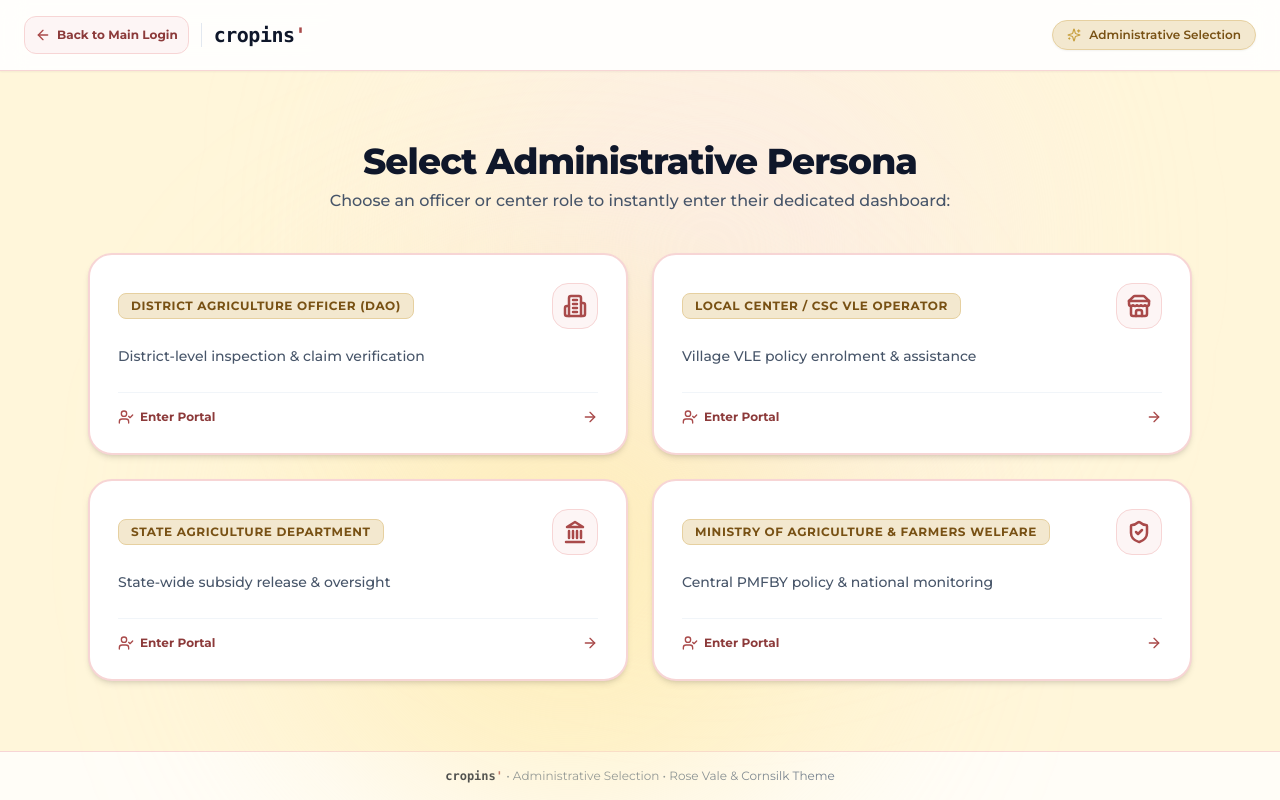
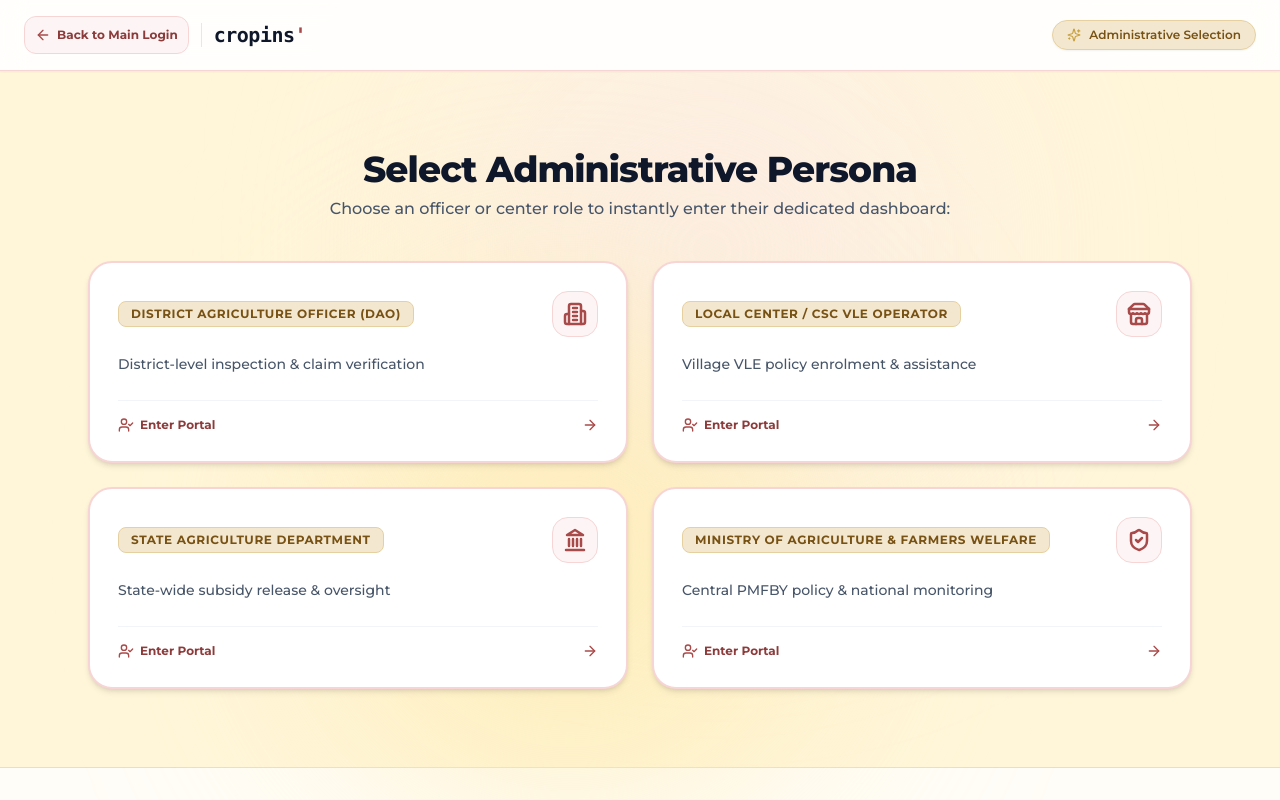
Before and after one commit to HackIndiaXYZ/techsurge-2k26-code-snippet, a Next.js app in the folder website/: page /login/admin in a window 1280 px wide. Built offline with nearby package versions, Linux system fonts and the light colour scheme.

Commit message:
made changes

```diff
--- a/website/app/login/admin/page.tsx
+++ b/website/app/login/admin/page.tsx
@@ -123,12 +123,7 @@ export default function AdminLoginPage() {
 
       {/* Footer */}
       <footer className="border-t border-[#f7d5d5] py-4 text-center text-xs text-slate-500 bg-white/80">
-        <p>
-          <span className="font-extrabold font-mono text-slate-900">
-            cropins<span className="text-[#A94A4A]">'</span>
-          </span>{' '}
-          • Administrative Selection • Rose Vale &amp; Cornsilk Theme
-        </p>
+
       </footer>
     </div>
   );
```
